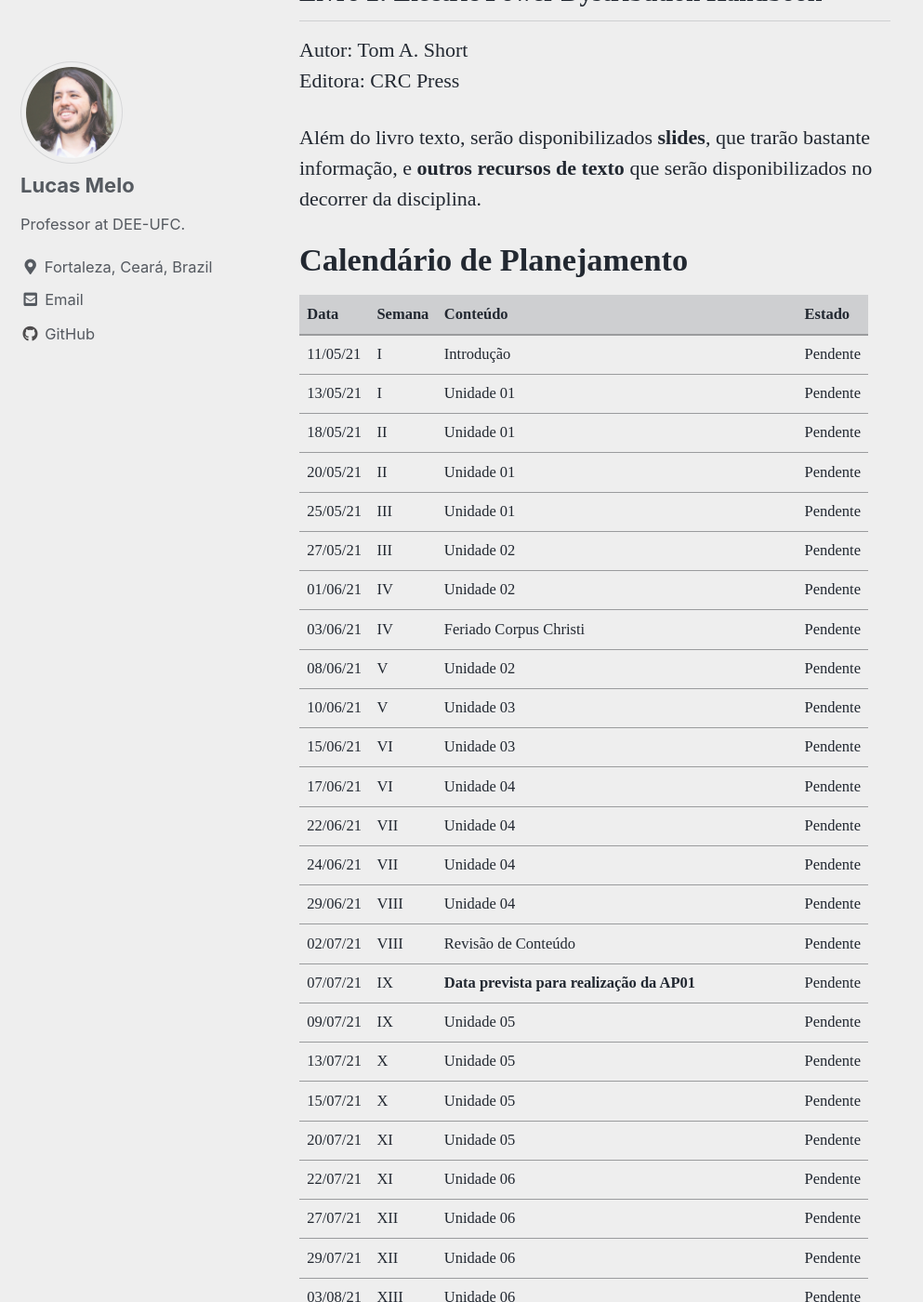
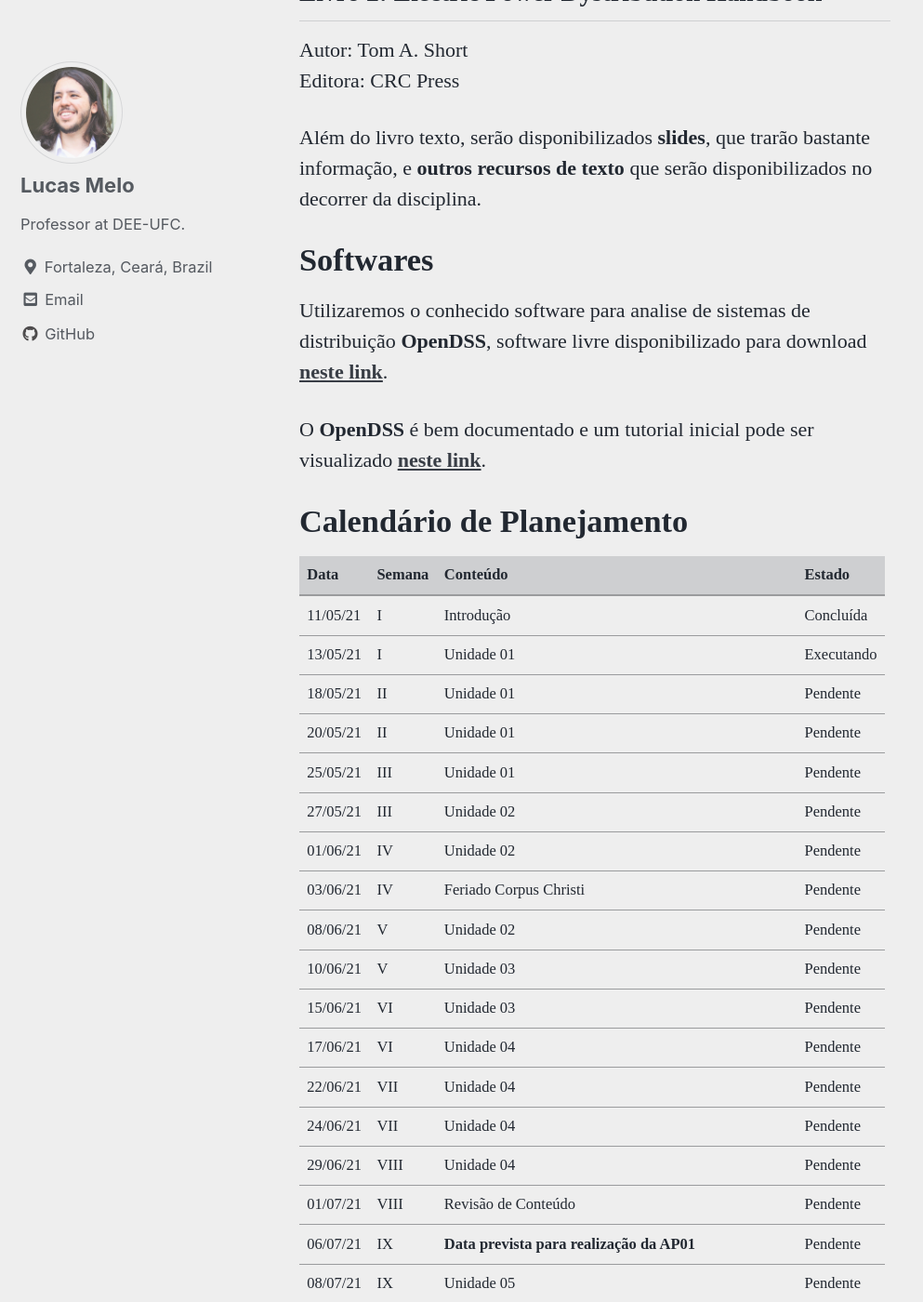
Before and after one commit to lucassm/lucassm.github.io, a Jekyll site: the page built from _teaching/DEE-2021/index.md, in a window 1280 px wide and 1400 px high, scrolled down 5138 px. Shown: the whole window at 93% size, without its empty margins (0-993 px from the left). Built offline with Jekyll 4.4.1, drawn with Linux system fonts in a browser that asks for light colours; cached includes are drawn as plain includes; some web fonts are replaced; formulas are drawn with MathJax 3.

Commit message:
UPDADE: inclusao de links para OpenDSS na pagina inicial da disciplina de distribuição 2021.1

```diff
--- a/_teaching/DEE-2021/index.md
+++ b/_teaching/DEE-2021/index.md
@@ -118,12 +118,18 @@ Editora: CRC Press <br>
 
 Além do livro texto, serão disponibilizados **slides**, que trarão bastante informação, e **outros recursos de texto** que serão disponibilizados no decorrer da disciplina.
 
+# Softwares
+
+Utilizaremos o conhecido software para analise de sistemas de distribuição **OpenDSS**, software livre disponibilizado para download [**neste link**](https://sourceforge.net/projects/electricdss/).
+
+O **OpenDSS** é bem documentado e um tutorial inicial pode ser visualizado [**neste link**](http://sourceforge.net/p/electricdss/code/HEAD/tree/trunk/Distrib/Doc/OpenDSSPrimer.pdf).
+
 # Calendário de Planejamento
 
 | Data      | Semana    | Conteúdo                                                  | Estado    |
 |---------- |--------   |---------------------------------------------------------  |---------- |
-| 11/05/21  | I         | Introdução                                                | Pendente  |
-| 13/05/21  | I         | Unidade 01                                                | Pendente  |
+| 11/05/21  | I         | Introdução                                                | Concluída |
+| 13/05/21  | I         | Unidade 01                                                | Executando|
 | 18/05/21  | II        | Unidade 01                                                | Pendente  |
 | 20/05/21  | II        | Unidade 01                                                | Pendente  |
 | 25/05/21  | III       | Unidade 01                                                | Pendente  |
@@ -137,9 +143,9 @@ Além do livro texto, serão disponibilizados **slides**, que trarão bastante i
 | 22/06/21  | VII       | Unidade 04                                                | Pendente  |
 | 24/06/21  | VII       | Unidade 04                                                | Pendente  |
 | 29/06/21  | VIII      | Unidade 04                                                | Pendente  |
-| 02/07/21  | VIII      | Revisão de Conteúdo                                       | Pendente  |
-| 07/07/21  | IX        | **Data prevista para realização da AP01**                 | Pendente  |
-| 09/07/21  | IX        | Unidade 05                                                | Pendente  |
+| 01/07/21  | VIII      | Revisão de Conteúdo                                       | Pendente  |
+| 06/07/21  | IX        | **Data prevista para realização da AP01**                 | Pendente  |
+| 08/07/21  | IX        | Unidade 05                                                | Pendente  |
 | 13/07/21  | X         | Unidade 05                                                | Pendente  |
 | 15/07/21  | X         | Unidade 05                                                | Pendente  |
 | 20/07/21  | XI        | Unidade 05                                                | Pendente  |
```
